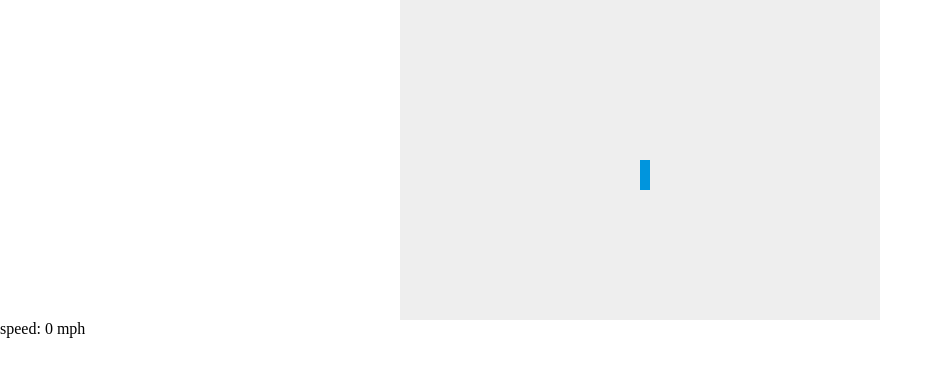
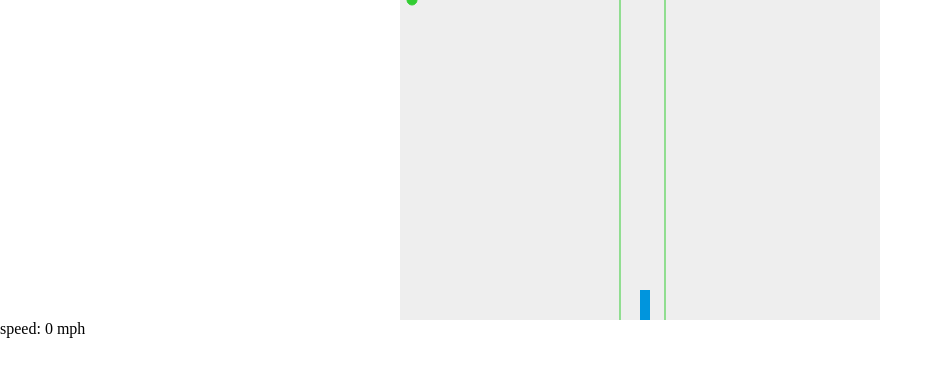
Before and after one commit to elhamkhani/narrowboat, a plain HTML site: page index.html in a window 1280 px wide. Shown: the whole page, without its empty margins (0-943 px from the left). Drawn offline with Linux system fonts and the light colour scheme.

Commit message:
Added river

```diff
--- a/index.html
+++ b/index.html
@@ -17,8 +17,6 @@
   var canvas = document.getElementById("mainCanvas");
   var ctx = canvas.getContext("2d");
 
-  var x = canvas.width/2;
-  var y = canvas.height/2;
   var speed = 0;
   var maxSpeed = 0.5;
   var ds = 0.01;
@@ -28,6 +26,8 @@
   var upPressed = false;
   var downPressed = false;
 
+  var riverWidth = 20;
+
   var dx = 2;
   var dy = -2;
 
@@ -35,8 +35,12 @@
   var boatlength = 30;
   var boatRotationDegree = 0;
 
-  var boatX = x + boatWidth/2;
-  var boatY = y + boatlength/2;
+  var x = canvas.width/2;
+  var y = canvas.height - boatlength;
+
+  var riverY = canvas.height;
+  var trees = [];
+  var frameNo = 0;
 
   document.addEventListener("keydown", keyDownHandler, false);
   document.addEventListener("keyup", keyUpHandler, false);
@@ -67,35 +71,94 @@ function keyUpHandler(e) {
     }
     else if(e.key == "Up" || e.key == "ArrowUp") {
       upPressed = false;
-      downPressed = false;
     }
     else if(e.key == "Down" || e.key == "ArrowDown") {
       downPressed = false;
-      upPressed = false;
     }
 }
 
 function drawBoat() {
     ctx.beginPath();
-    ctx.translate(boatX, boatY);
+    ctx.translate(x, y);
     ctx.rotate(boatRotationDegree * Math.PI / 180);
-    ctx.translate(-1*boatX, -1*boatY);
+    ctx.translate(-1*x, -1*y);
     ctx.rect(x, y, boatWidth, boatlength);
     ctx.fillStyle = "#0095DD";
     ctx.fill();
     ctx.closePath();
 }
+
+function drawRiver(){
+  ctx.beginPath();
+  ctx.moveTo(x+riverWidth+boatWidth/2, 0);
+  ctx.lineTo(x+riverWidth+boatWidth/2, riverY);
+
+  ctx.moveTo(x-riverWidth, 0);
+  ctx.lineTo(x-riverWidth, riverY);
+  ctx.stroke();
+
+  var interval = Math.floor(Math.random() * Math.floor(300)+ 150);
+
+
+  if(frameNo ==0 || everyinterval(interval))
+  {
+    var treeX = Math.floor(Math.random() * Math.floor(x-riverWidth-50));
+    var r = Math.floor(Math.random() * Math.floor(20));
+    trees.push(new tree(treeX, 0, r));
+  }
+
+  for(i=0; i<trees.length; i+=1){
+    trees[i].y +=speed*dx;
+    trees[i].draw();
+  }
+}
+
+function tree(x,y,r){
+  this.x = x;
+  this.y = y;
+
+  this.draw = function(){
+    ctx.beginPath();
+    ctx.arc(this.x, this.y, r, 0, 2 * Math.PI);
+    ctx.fillStyle = "#32CD32";
+    ctx.strokeStyle = "#32CD32";
+    ctx.fill();
+    ctx.stroke();
+  }
+}
+
 function draw() {
+  frameNo +=1;
   document.getElementById("speedSpand").innerHTML = Math.round(speed*10);
     ctx.clearRect(0, 0, canvas.width, canvas.height);
+
+    correctSpeedAndRotation();
     drawBoat();
+    drawRiver();
+    clearSpeed();
+  }
 
-    if(y + dy > canvas.height-boatlength || y + dy < 0) {
+function clearSpeed(){
+  boatRotationDegree = 0;
+}
+
+function correctSpeedAndRotation(){
+  if(y + dy > canvas.height-boatlength || y + dy < 0) {
       dy = 0;
     }
 
     if(x + dx > canvas.width-boatWidth || x + dx < 0) {
       //dx = 0;
+    }
+
+    if(rightPressed && speed>0)
+    {
+      boatRotationDegree -=0.1;
+    }
+
+    if(leftPressed  && speed>0)
+    {
+      boatRotationDegree +=0.1;
     }
 
     if(upPressed && speed + ds < maxSpeed) {
@@ -107,7 +170,15 @@ function draw() {
 
     //x += speed*dx;
     y += speed*dy;
-  }
+    riverY -= speed*dy;
+}
+
+
+function everyinterval(n) {
+    if ((frameNo / n) % 1 == 0) {return true;}
+    return false;
+}
+
 
 setInterval(draw, 10);
 
```
